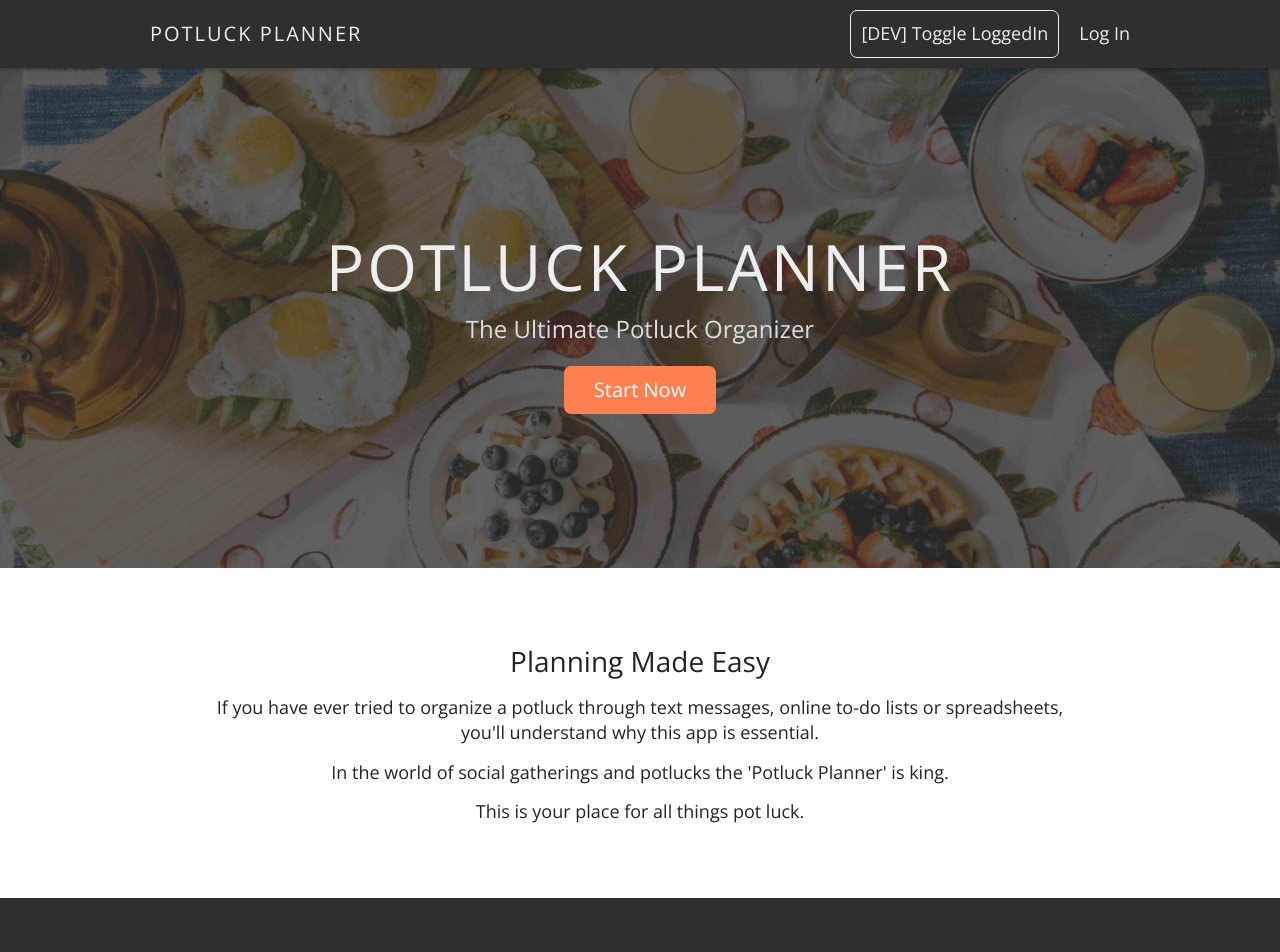
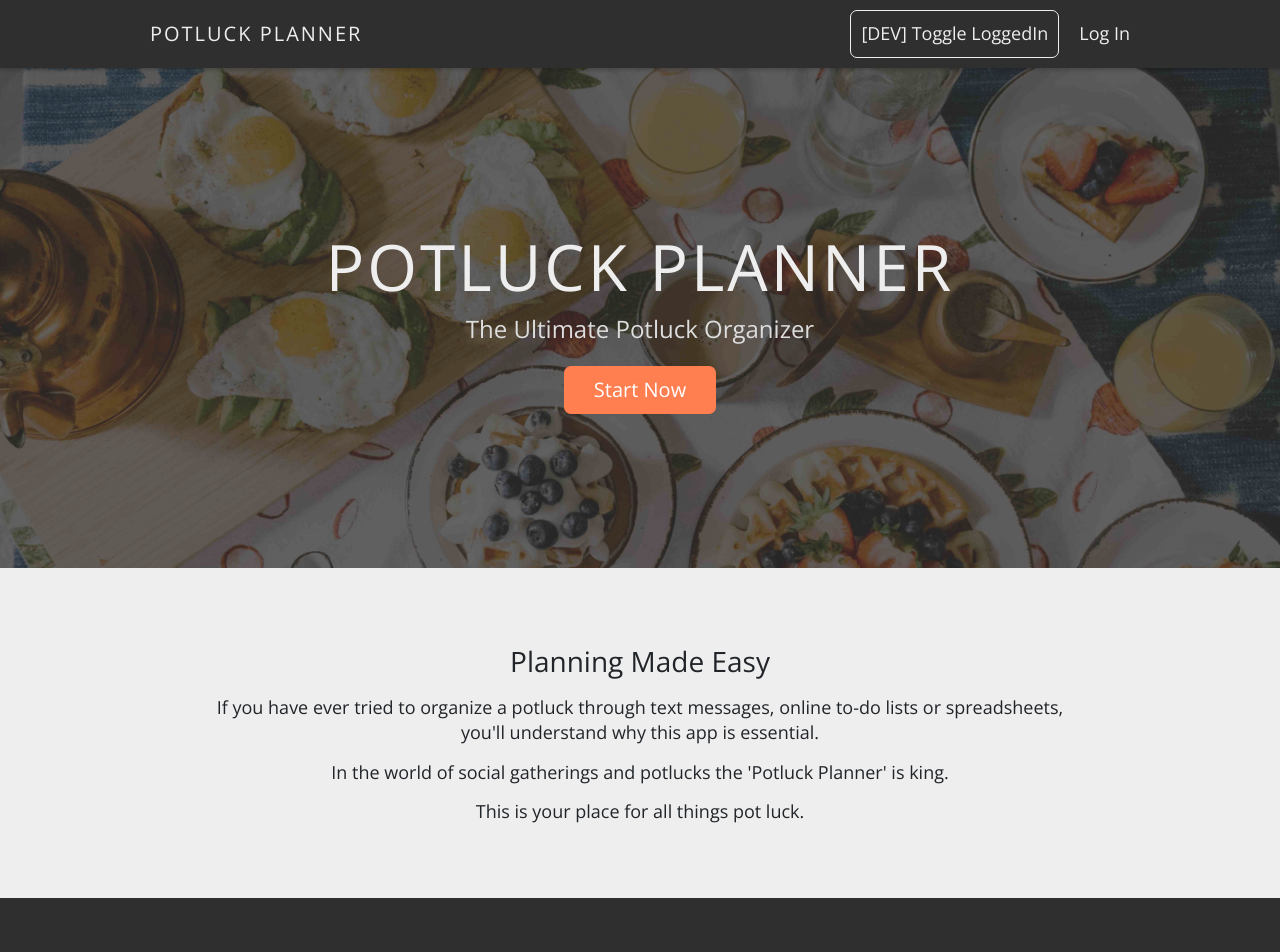
Before and after one commit to WaywardPooch/potluck-planner-6, a React (Create React App) app: page / in a window 1280 px wide. Shown: the top 952 px of the page. Built offline with nearby package versions, Linux system fonts and the light colour scheme.

Commit message:
changed TextShowcase BG color to #EEEEEE (off-white)

```diff
--- a/src/components/TextShowcase/TextShowcase.scss
+++ b/src/components/TextShowcase/TextShowcase.scss
@@ -1,7 +1,7 @@
 $max-width-desktop: 1000px;
 
 div.text-showcase {
-  background-color: white;
+  background-color: #eee;
 
   div.text-showcase-content {
     margin: auto;
```
